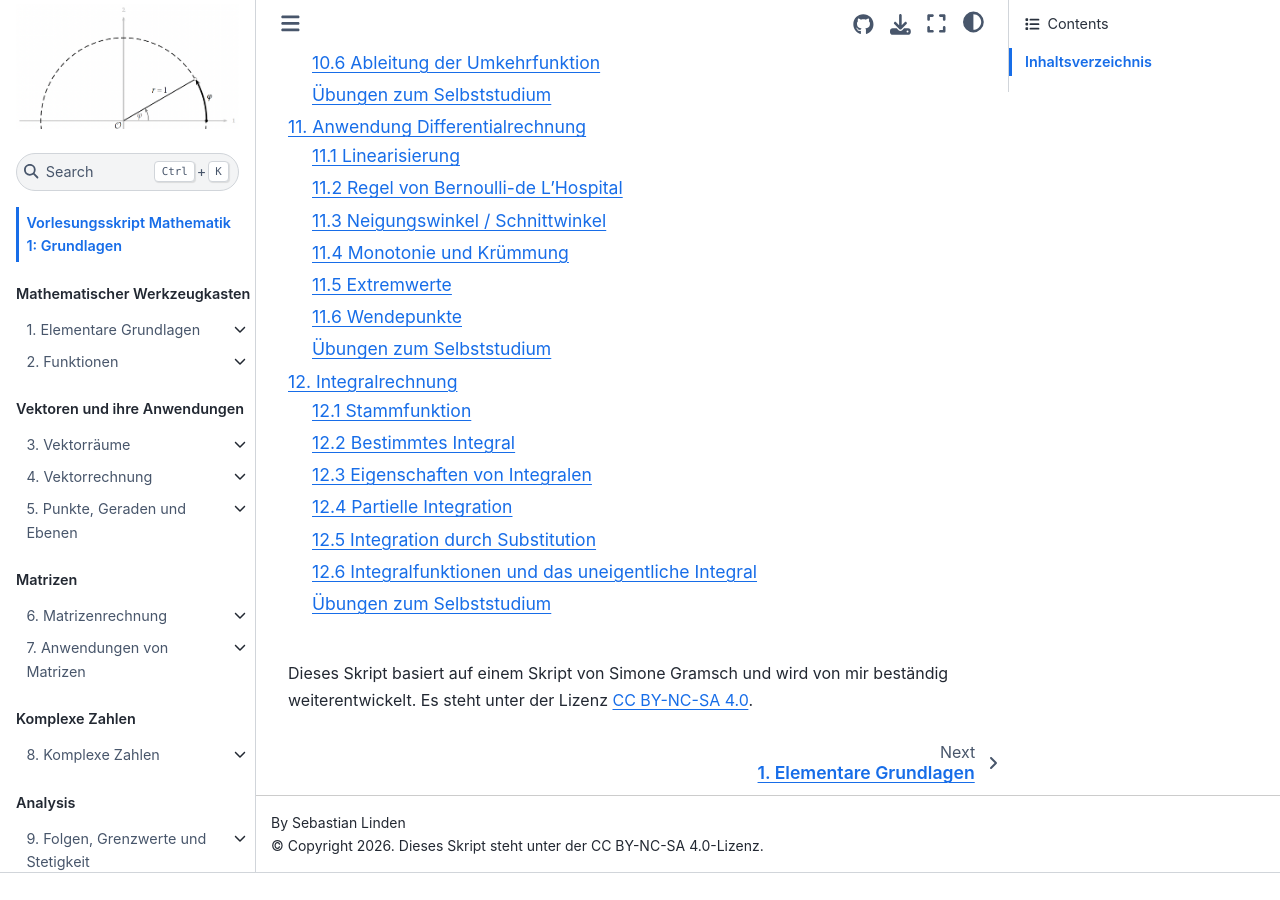
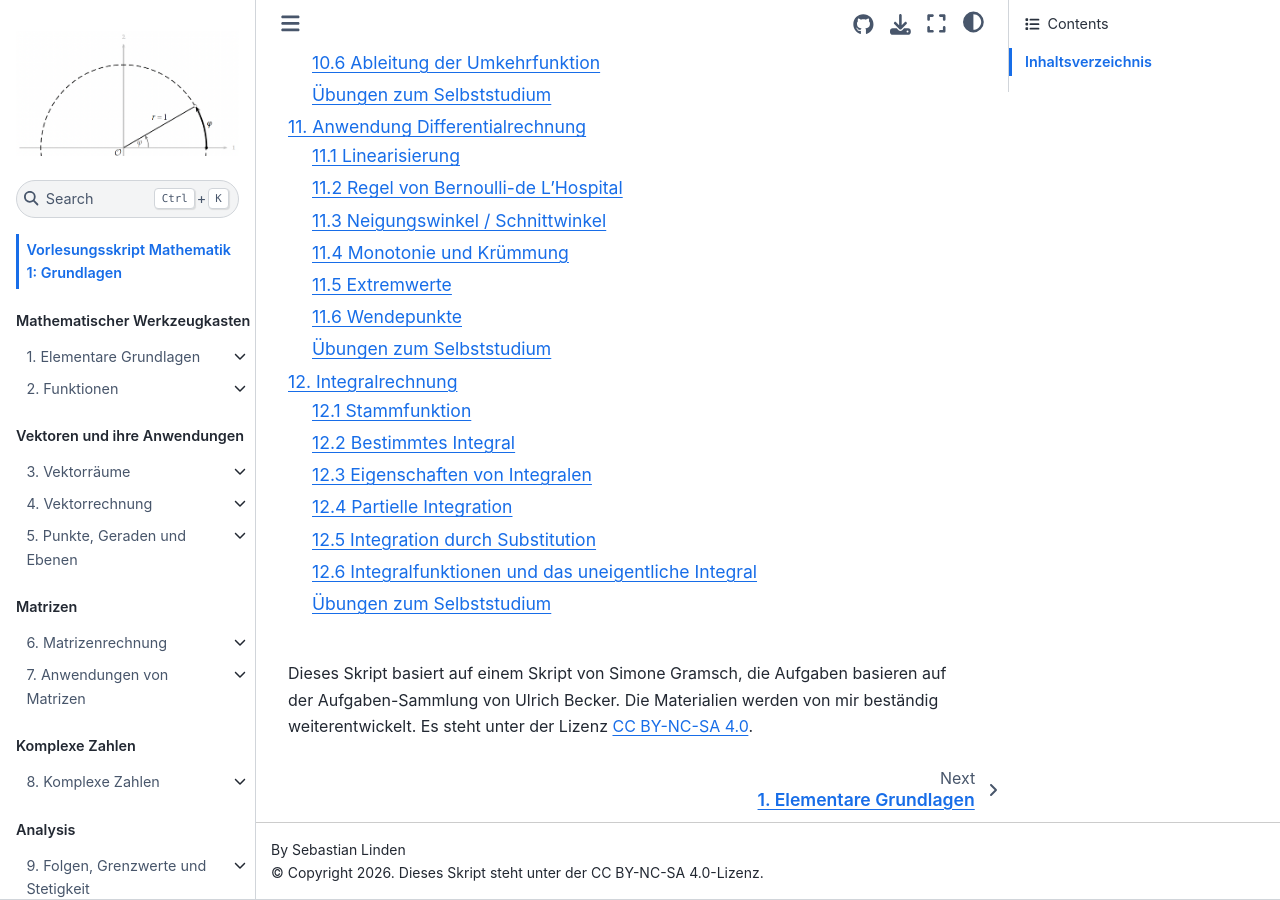
Before and after one commit to s-linden/mathematik-1-grundlagen, a Jupyter Book: the page built from intro.md, in a window 1280 px wide and 900 px high, scrolled down 2692 px. Built offline with Jupyter Book 1.0.4 settings and Sphinx 7.4.7 and the Sphinx Book theme 1.1.4, drawn with Linux system fonts in a browser that asks for light colours; a script that is not in the unit is left out; comment, search, counter and statistics services are not loaded; before the commit the page ends 3565 px from its top, so only the background shows below that.

Commit message:
Aktualisierung 23.10.2026 11:43: intro.md

```diff
--- a/intro.md
+++ b/intro.md
@@ -11,4 +11,4 @@ Jedes Kapitel entspricht einer Vorlesung von 6 SWS mit einer Übung von 2 SWS. D
 
 <br />
 
-Dieses Skript basiert auf einem Skript von Simone Gramsch und wird von mir beständig weiterentwickelt. Es steht unter der Lizenz [CC BY-NC-SA 4.0](http://creativecommons.org/licenses/by-nc-sa/4.0/).
+Dieses Skript basiert auf einem Skript von Simone Gramsch, die Aufgaben basieren auf der Aufgaben-Sammlung von Ulrich Becker. Die Materialien werden von mir beständig weiterentwickelt. Es steht unter der Lizenz [CC BY-NC-SA 4.0](http://creativecommons.org/licenses/by-nc-sa/4.0/).
```
